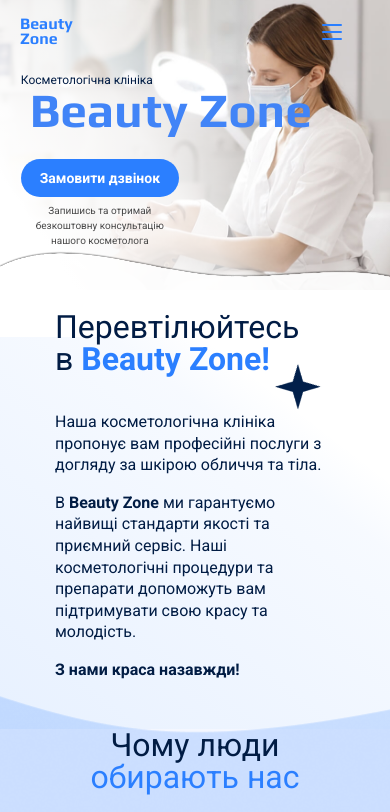
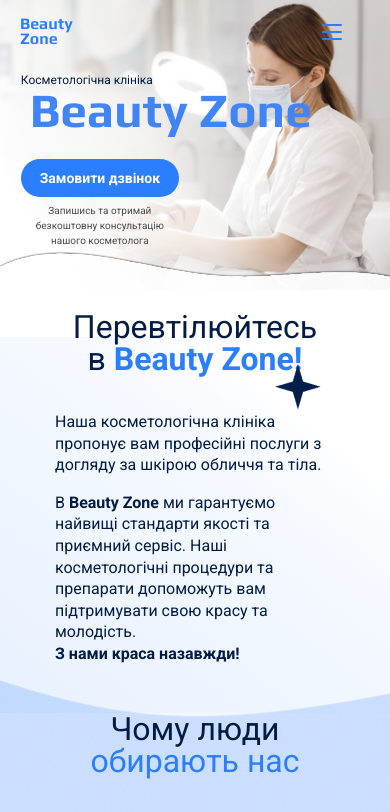
Before and after one commit to violetabarbutat-sys/genius-homework-4, a website: page index.html in a window 390 px wide. Shown: the top 812 px of the page. Drawn offline with nearby package versions, Linux system fonts and the light colour scheme.

Commit message:
Center mobile content blocks

```diff
--- a/scss/components/_about.scss
+++ b/scss/components/_about.scss
@@ -169,22 +169,25 @@ ol {
   width: min(320px, calc(100vw - 40px));
   height: auto;
   gap: 24px;
+  align-items: center;
 }
 
 .about__content {
   width: 100%;
   max-width: 320px;
+  margin: 0 auto;
 }
 
 .about__title {
   width: min(264px, 100%);
   height: 76px;
   max-width: 264px;
-  margin-bottom: 24px;
+  margin: 0 auto 24px;
   font-family: "Roboto", sans-serif;
   font-size: 32px;
   font-weight: 500;
   line-height: 1;
+  text-align: center;
 }
 
 .about__title span {
@@ -195,7 +198,7 @@ ol {
 .about__text {
   width: 100%;
   max-width: 320px;
-  margin-bottom: 16px;
+  margin: 0 auto 16px;
   font-size: 16px;
   line-height: 1.35;
 }
--- a/scss/components/_why.scss
+++ b/scss/components/_why.scss
@@ -56,6 +56,7 @@
   display: grid;
   grid-template-rows: 177px 181px 181px;
   gap: 16px;
+  justify-items: center;
 }
 
 .why__card {
--- a/scss/layouts/_responsive.scss
+++ b/scss/layouts/_responsive.scss
@@ -665,6 +665,7 @@
 
   .about__container {
     gap: 80px;
+    align-items: flex-start;
   }
 
   .about__images {
```
Also changed, not shown: css/style.css.
